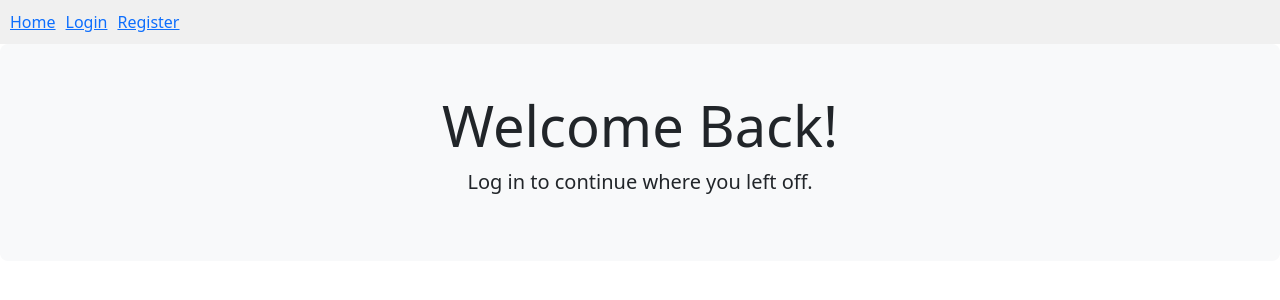
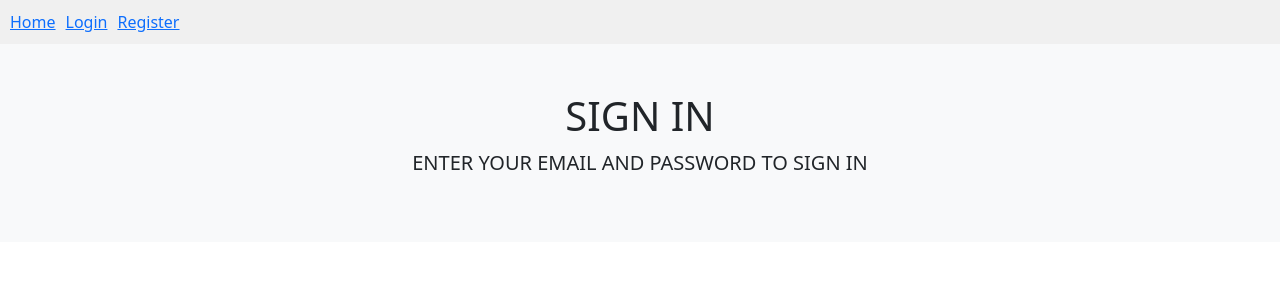
Before and after one commit to serodigital/Fragcents, a React (Create React App) app in the folder Client/my-react-app/: page /login in a window 1280 px wide. Shown: the top 300 px of the page. Built offline with nearby package versions, Linux system fonts and the light colour scheme.

Commit message:
login
jumbotron on login

```diff
--- a/Client/my-react-app/src/App.css
+++ b/Client/my-react-app/src/App.css
@@ -23,6 +23,9 @@
   font-size: calc(10px + 2vmin);
   color: white;
 }
+.text-grey {
+  color: grey;
+}
 
 .App-link {
   color: #61dafb;
--- a/Client/my-react-app/src/components/Jumbotron.js
+++ b/Client/my-react-app/src/components/Jumbotron.js
@@ -3,9 +3,9 @@ import "bootstrap/dist/css/bootstrap.min.css";
 
 const Jumbotron = ({ title, subtitle }) => {
   return (
-    <div className="jumbotron bg-light p-5 mb-4 rounded-3 text-center">
-      <h1 className="display-4">{title}</h1>
-      <p className="lead">{subtitle}</p>
+    <div className="jumbotron bg-light p-5 mb-12  text-center">
+      <h1 className="text-grey">{title}</h1>
+      <p className="lead text-grey">{subtitle}</p>
     </div>
   );
 };
--- a/Client/my-react-app/src/pages/LoginPage.js
+++ b/Client/my-react-app/src/pages/LoginPage.js
@@ -6,8 +6,8 @@ const LoginPage = () => {
     return (
         <div>
           <Jumbotron
-            title="Welcome Back!"
-            subtitle="Log in to continue where you left off."
+            title="SIGN IN "
+            subtitle="ENTER YOUR EMAIL AND PASSWORD TO SIGN IN "
           />
         </div>
       );
```
